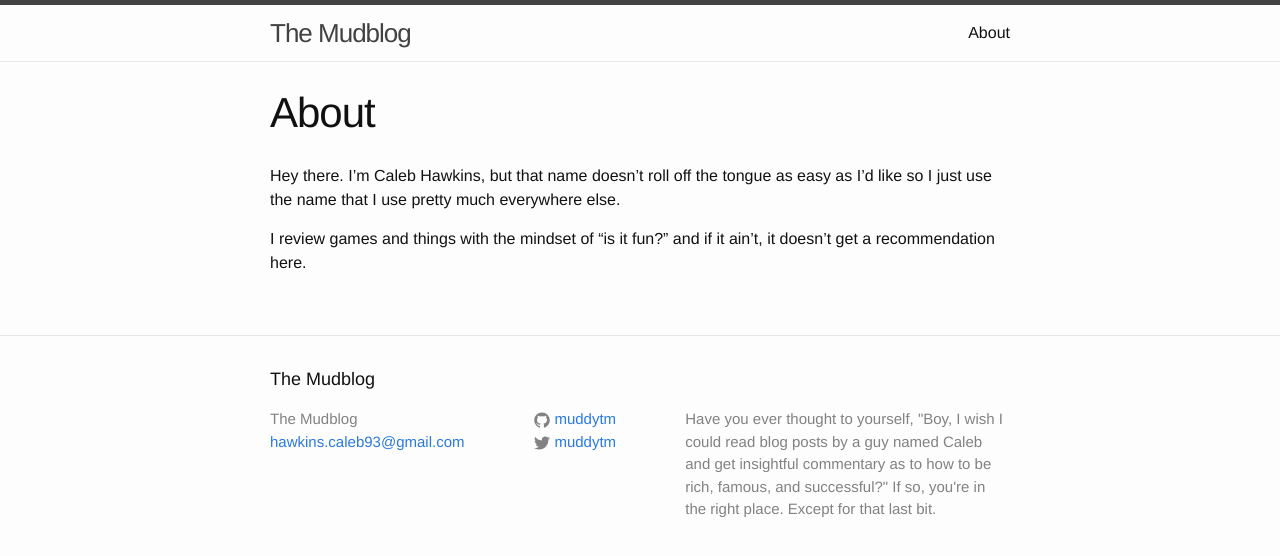
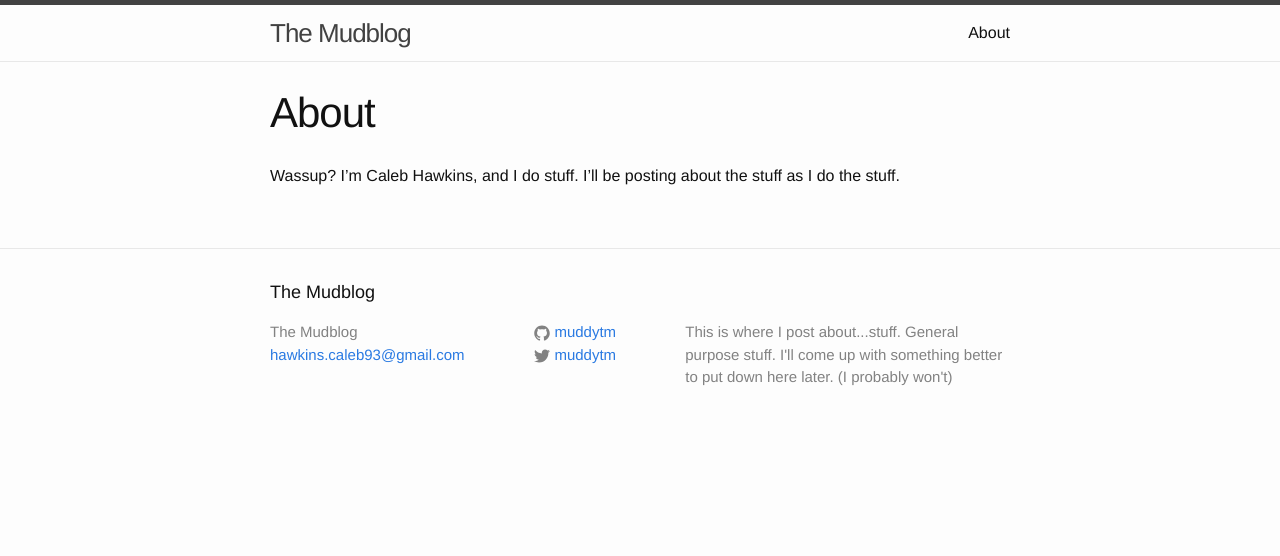
Before and after one commit to Muddytm/muddytm.github.io, a Jekyll site: the page built from about.md, in a window 1280 px wide. Shown: the top 556 px of the page. Built offline with Jekyll 4.4.1, drawn with Linux system fonts in a browser that asks for light colours.

Commit message:
Removed some stuff, changed some little flavor text things

```diff
--- a/_config.yml
+++ b/_config.yml
@@ -9,9 +9,8 @@
 title: The Mudblog
 email: hawkins.caleb93@gmail.com
 description: > # this means to ignore newlines until "baseurl:"
-  Have you ever thought to yourself, "Boy, I wish I could read blog posts by
-  a guy named Caleb and get insightful commentary as to how to be rich, famous,
-  and successful?" If so, you're in the right place. Except for that last bit.
+  This is where I post about...stuff. General purpose stuff. I'll come up with
+  something better to put down here later. (I probably won't)
 baseurl: "" # the subpath of your site, e.g. /blog
 url: "http://muddytm.github.io/" # the base hostname & protocol for your site
 twitter_username: muddytm
--- a/about.md
+++ b/about.md
@@ -4,8 +4,4 @@ title: About
 permalink: /about/
 ---
 
-Hey there. I'm Caleb Hawkins, but that name doesn't roll off the tongue as easy
-as I'd like so I just use the name that I use pretty much everywhere else.
-
-I review games and things with the mindset of "is it fun?" and if it ain't, it
-doesn't get a recommendation here.
+Wassup? I'm Caleb Hawkins, and I do stuff. I'll be posting about the stuff as I do the stuff.
```
Also changed, not shown: _posts/2018-07-25-Muddys-Video-Grumbles.markdown (deleted, +0 -13 lines), _posts/2018-08-12-Review-Earthbound.markdown (deleted, +0 -49 lines).
